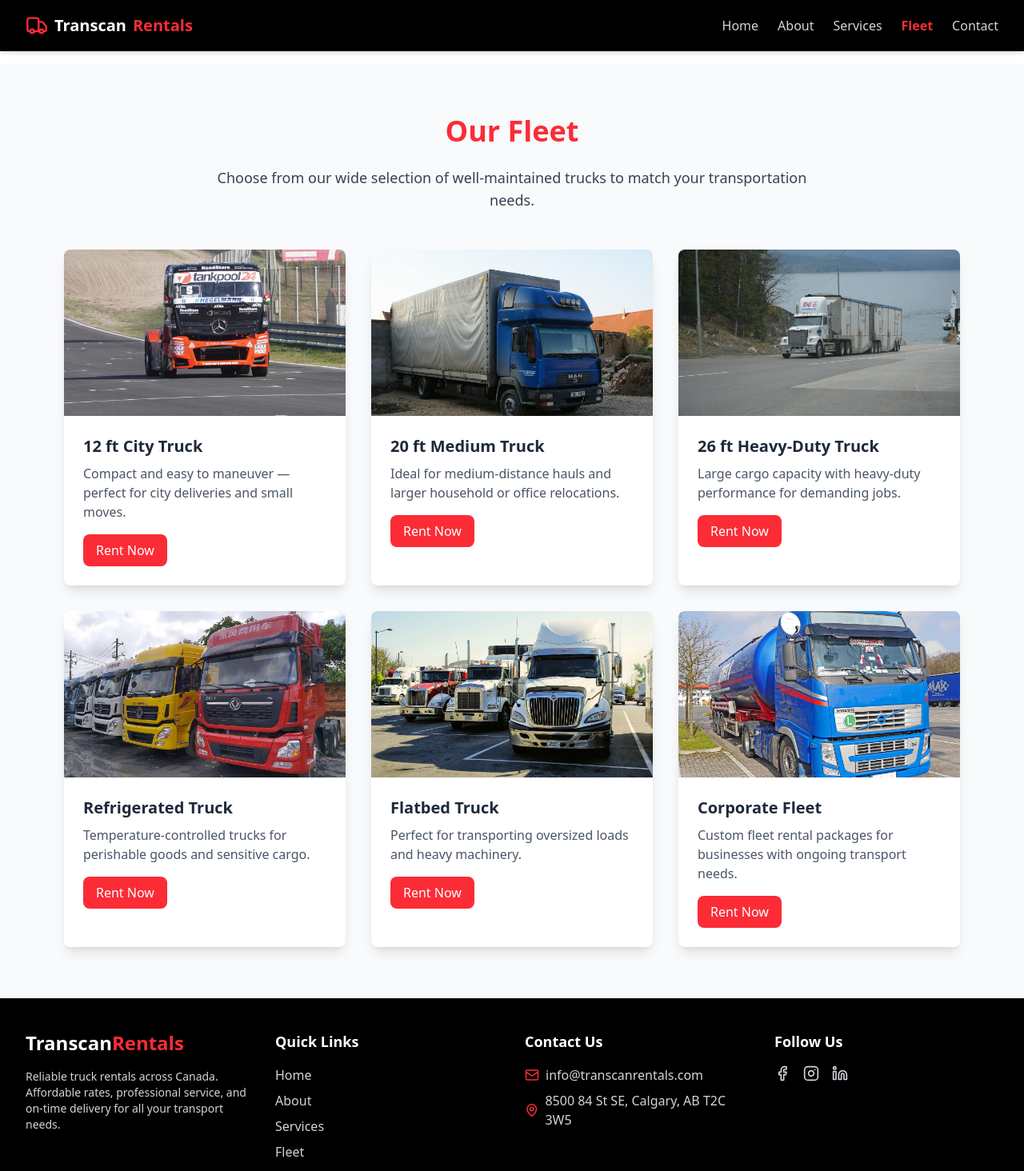
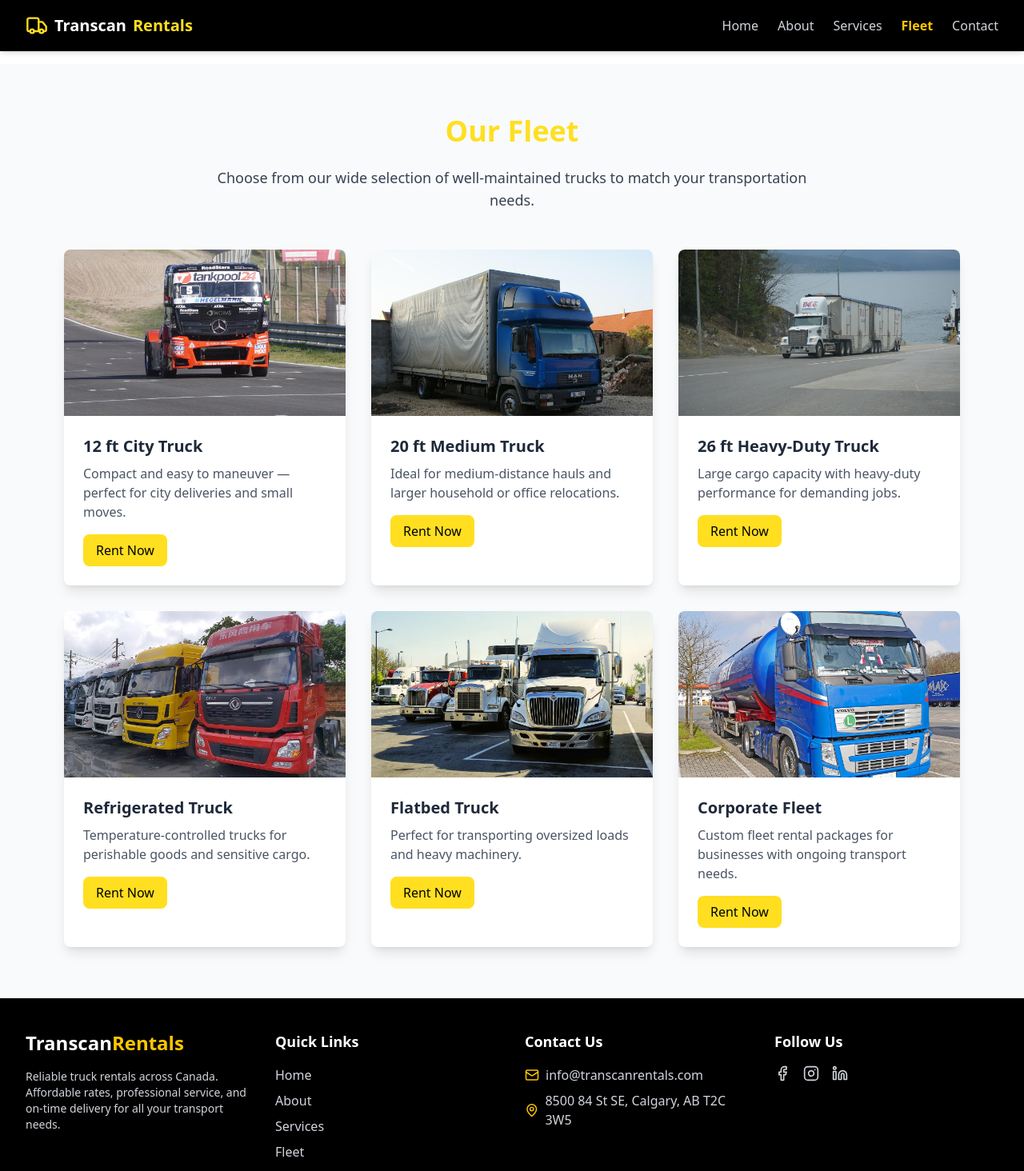
Before and after one commit to Shubham-juris/transcanrentals, a React (Vite) app: page /fleet in a window 1280 px wide. Shown: the top 1464 px of the page at 80% size. Built offline with nearby package versions, Linux system fonts and the light colour scheme.

Commit message:
changes of theme

```diff
--- a/src/components/common/Footer.jsx
+++ b/src/components/common/Footer.jsx
@@ -17,7 +17,7 @@ const Footer = () => {
           {/* Logo & About */}
           <div>
             <h2 className="text-2xl font-bold text-white mb-4">
-              Transcan<span className="text-red-500">Rentals</span>
+              Transcan<span className="text-yellow-400">Rentals</span>
             </h2>
             <p className="text-sm">
               Reliable truck rentals across Canada. Affordable rates,
@@ -33,27 +33,33 @@ const Footer = () => {
             </h3>
             <ul className="space-y-2">
               <li>
-                <Link to="/" className="hover:text-red-500 transition">
+                <Link to="/" className="hover:text-yellow-300 transition">
                   Home
                 </Link>
               </li>
               <li>
-                <Link to="/about" className="hover:text-red-500 transition">
+                <Link to="/about" className="hover:text-yellow-300 transition">
                   About
                 </Link>
               </li>
               <li>
-                <Link to="/services" className="hover:text-red-500 transition">
+                <Link
+                  to="/services"
+                  className="hover:text-yellow-300 transition"
+                >
                   Services
                 </Link>
               </li>
               <li>
-                <Link to="/fleet" className="hover:text-red-500 transition">
+                <Link to="/fleet" className="hover:text-yellow-300 transition">
                   Fleet
                 </Link>
               </li>
               <li>
-                <Link to="/contact" className="hover:text-red-500 transition">
+                <Link
+                  to="/contact"
+                  className="hover:text-yellow-300 transition"
+                >
                   Contact
                 </Link>
               </li>
@@ -70,11 +76,11 @@ const Footer = () => {
                 <Phone size={18} className="text-red-500" /> +1 234 567 890
               </li> */}
               <li className="flex items-center gap-2">
-                <Mail size={18} className="text-red-500" />{" "}
+                <Mail size={18} className="text-yellow-400" />{" "}
                 info@transcanrentals.com
               </li>
               <li className="flex items-center gap-2">
-                <MapPin size={18} className="text-red-500" /> 8500 84 St SE,
+                <MapPin size={18} className="text-yellow-400" /> 8500 84 St SE,
                 Calgary, AB T2C 3W5
               </li>
             </ul>
@@ -104,7 +110,7 @@ const Footer = () => {
           © {new Date().getFullYear()} TranscanRentals. All rights reserved.
           <p>
             Powered by{" "}
-            <span className="font-semibold text-red-600">Greekology</span>
+            <span className="font-semibold text-yellow-400">Greekology</span>
           </p>
         </div>
       </footer>
--- a/src/components/common/Navbar.jsx
+++ b/src/components/common/Navbar.jsx
@@ -4,7 +4,7 @@ import { Link, useNavigate, useLocation } from "react-router-dom";
 
 export default function Navbar() {
   const navigate = useNavigate();
-  const location = useLocation(); // current route check करने के लिए
+  const location = useLocation();
 
   const handleClick = () => {
     navigate("/contact");
@@ -28,8 +28,8 @@ export default function Navbar() {
             className="flex items-center gap-2 text-white font-bold text-xl cursor-pointer"
             onClick={() => navigate("/")}
           >
-            <Truck size={28} className="text-red-500" />
-            Transcan<span className="text-red-500">Rentals</span>
+            <Truck size={28} className="text-yellow-300" />
+            Transcan<span className="text-yellow-300">Rentals</span>
           </div>
 
           {/* Desktop Menu */}
@@ -40,8 +40,8 @@ export default function Navbar() {
                 to={link.path}
                 className={`transition ${
                   location.pathname === link.path
-                    ? "text-red-500 font-semibold"
-                    : "text-gray-300 hover:text-red-500"
+                    ? "text-yellow-400 font-semibold"
+                    : "text-gray-300 hover:text-yellow-400"
                 }`}
               >
                 {link.name}
--- a/src/page/About.jsx
+++ b/src/page/About.jsx
@@ -8,7 +8,7 @@ const About = () => {
       <div className="max-w-6xl mx-auto">
         {/* Heading */}
         <motion.h1
-          className="text-4xl font-bold text-red-500 mb-4 text-center"
+          className="text-4xl font-bold text-yellow-300 mb-4 text-center"
           initial={{ opacity: 0, y: -30 }}
           whileInView={{ opacity: 1, y: 0 }}
           transition={{ duration: 0.6 }}
--- a/src/page/Contact.jsx
+++ b/src/page/Contact.jsx
@@ -10,7 +10,7 @@ const Contact = () => {
           initial={{ opacity: 0, y: -30 }}
           animate={{ opacity: 1, y: 0 }}
           transition={{ duration: 0.6 }}
-          className="text-4xl font-bold text-red-500 mb-6 text-center"
+          className="text-4xl font-bold text-yellow-300 mb-6 text-center"
         >
           Contact Us
         </motion.h1>
@@ -83,7 +83,7 @@ const Contact = () => {
 
               <button
                 type="submit"
-                className="bg-red-500 text-white px-6 py-2 rounded-lg font-semibold hover:bg-red-600 transition"
+                className="bg-yellow-300 text-black px-6 py-2 rounded-lg font-semibold hover:bg-red-600 transition"
               >
                 Send Message
               </button>
--- a/src/page/Fleet.jsx
+++ b/src/page/Fleet.jsx
@@ -57,7 +57,7 @@ export default function Fleet() {
     <section className="bg-gray-50 py-16 px-6 md:px-20">
       <div className="max-w-7xl mx-auto">
         {/* Heading */}
-        <h1 className="text-4xl font-bold text-red-500 mb-6 text-center">
+        <h1 className="text-4xl font-bold text-yellow-300 mb-6 text-center">
           Our Fleet
         </h1>
         <p className="text-gray-700 text-lg text-center max-w-3xl mx-auto mb-12">
@@ -88,7 +88,7 @@ export default function Fleet() {
                 <p className="text-gray-600">{truck.description}</p>
                 <button
                   onClick={handleClick}
-                  className="mt-4 inline-block bg-red-500 hover:bg-red-600 text-white px-4 py-2 rounded-lg transition"
+                  className="mt-4 inline-block bg-yellow-300 hover:bg-yellow-300 text-black px-4 py-2 rounded-lg transition"
                 >
                   Rent Now
                 </button>
--- a/src/page/Home.jsx
+++ b/src/page/Home.jsx
@@ -15,22 +15,22 @@ const Home = () => {
 
   const services = [
     {
-      icon: <Truck size={40} className="text-red-600 mb-4" />,
+      icon: <Truck size={40} className="text-yellow-300 mb-4" />,
       title: "Wide Range of Trucks",
       desc: "From mini trucks to heavy-duty transport vehicles.",
     },
     {
-      icon: <Clock size={40} className="text-red-600 mb-4" />,
+      icon: <Clock size={40} className="text-yellow-300 mb-4" />,
       title: "On-Time Delivery",
       desc: "We ensure timely service for all your logistics needs.",
     },
     {
-      icon: <DollarSign size={40} className="text-red-600 mb-4" />,
+      icon: <DollarSign size={40} className="text-yellow-300 mb-4" />,
       title: "Affordable Rates",
       desc: "Best pricing without compromising quality.",
     },
     {
-      icon: <Shield size={40} className="text-red-600 mb-4" />,
+      icon: <Shield size={40} className="text-yellow-300 mb-4" />,
       title: "Safe & Secure",
       desc: "Fully insured trucks for worry-free rentals.",
     },
@@ -61,16 +61,16 @@ const Home = () => {
           transition={{ duration: 1 }}
         >
           <h1 className="text-4xl md:text-6xl font-bold">
-            Reliable <span className="text-red-600">Truck Rentals</span> Across
-            Canada
+            Reliable <span className="text-yellow-400">Truck Rentals</span>{" "}
+            Across Canada
           </h1>
-          <p className="mt-4 text-lg text-gray-200 max-w-2xl mx-auto">
+          <p className="mt-4 text-lg text-gray-300 max-w-2xl mx-auto">
             Affordable rates, professional service, and on-time delivery for all
             your transport needs.
           </p>
           <button
             onClick={() => navigate("/fleet")}
-            className="mt-6 inline-block bg-red-600 hover:bg-red-700 text-white px-6 py-3 rounded-lg text-lg transition"
+            className="mt-6 inline-block bg-yellow-400 hover:bg-yellow-700 text-black px-6 py-3 rounded-lg text-lg transition"
           >
             Book Your Truck Now
           </button>
@@ -81,7 +81,7 @@ const Home = () => {
       <section id="services" className="py-16 bg-gray-100">
         <div className="max-w-7xl mx-auto px-4">
           <h2 className="text-3xl font-bold text-center mb-10">
-            Why Choose <span className="text-red-600">Us?</span>
+            Why Choose Us?
           </h2>
           <div className="grid md:grid-cols-4 gap-8">
             {services.map((service, idx) => (
@@ -105,9 +105,7 @@ const Home = () => {
       {/* Fleet Section */}
       <section id="fleet" className="py-16 bg-white">
         <div className="max-w-7xl mx-auto px-4">
-          <h2 className="text-3xl font-bold text-center mb-10">
-            Our <span className="text-red-600">Fleet</span>
-          </h2>
+          <h2 className="text-3xl font-bold text-center mb-10">Our Fleet</h2>
           <div className="grid md:grid-cols-3 gap-8">
             {fleet.map((truck, idx) => (
               <motion.div
@@ -130,7 +128,7 @@ const Home = () => {
                   </p>
                   <button
                     onClick={handleClick}
-                    className="mt-3 inline-block bg-red-600 hover:bg-red-700 text-white px-4 py-2 rounded-lg transition"
+                    className="mt-3 inline-block bg-yellow-300 hover:bg-yellow-500 text-black px-4 py-2 rounded-lg transition"
                   >
                     Rent Now
                   </button>
--- a/src/page/Services.jsx
+++ b/src/page/Services.jsx
@@ -46,7 +46,7 @@ export default function Services() {
       <div className="max-w-7xl mx-auto">
         {/* Heading */}
         <motion.h1
-          className="text-4xl font-bold text-red-500 mb-6 text-center"
+          className="text-4xl font-bold text-yellow-300 mb-6 text-center"
           initial={{ opacity: 0, y: -30 }}
           animate={{ opacity: 1, y: 0 }}
           transition={{ duration: 0.6 }}
```
